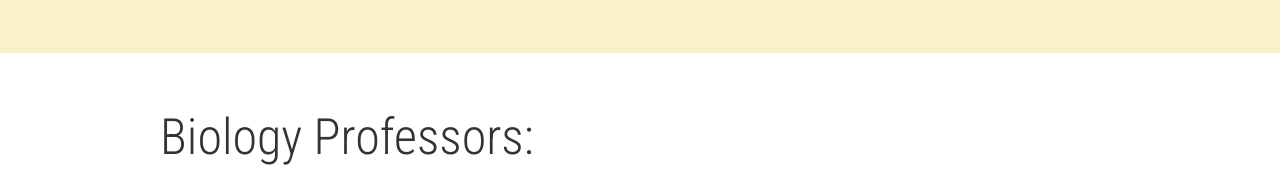
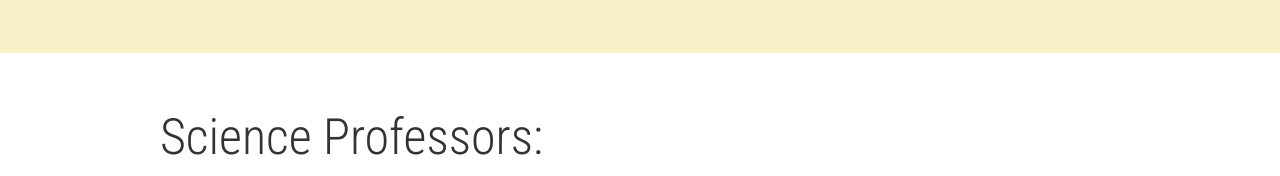
Before and after one commit to usmanghani5995/Ghani-Academy-Static, a website: page interior-page.html in a window 1280 px wide. Shown: the part 1150-1326 px from the top of the page. Drawn offline with Linux system fonts and the light colour scheme; grey boxes are pictures that could not be loaded.

Commit message:
Update interior-page.html

```diff
--- a/interior-page.html
+++ b/interior-page.html
@@ -76,7 +76,7 @@
   <div class="page-section page-section--white">
 
    <div class="container container--narrow">
-      <h2 class="headline headline--medium">Biology Professors:</h2>
+      <h2 class="headline headline--medium">Science Professors:</h2>
 
       <ul class="professor-cards">
        <li class="professor-card__list-item">
```
